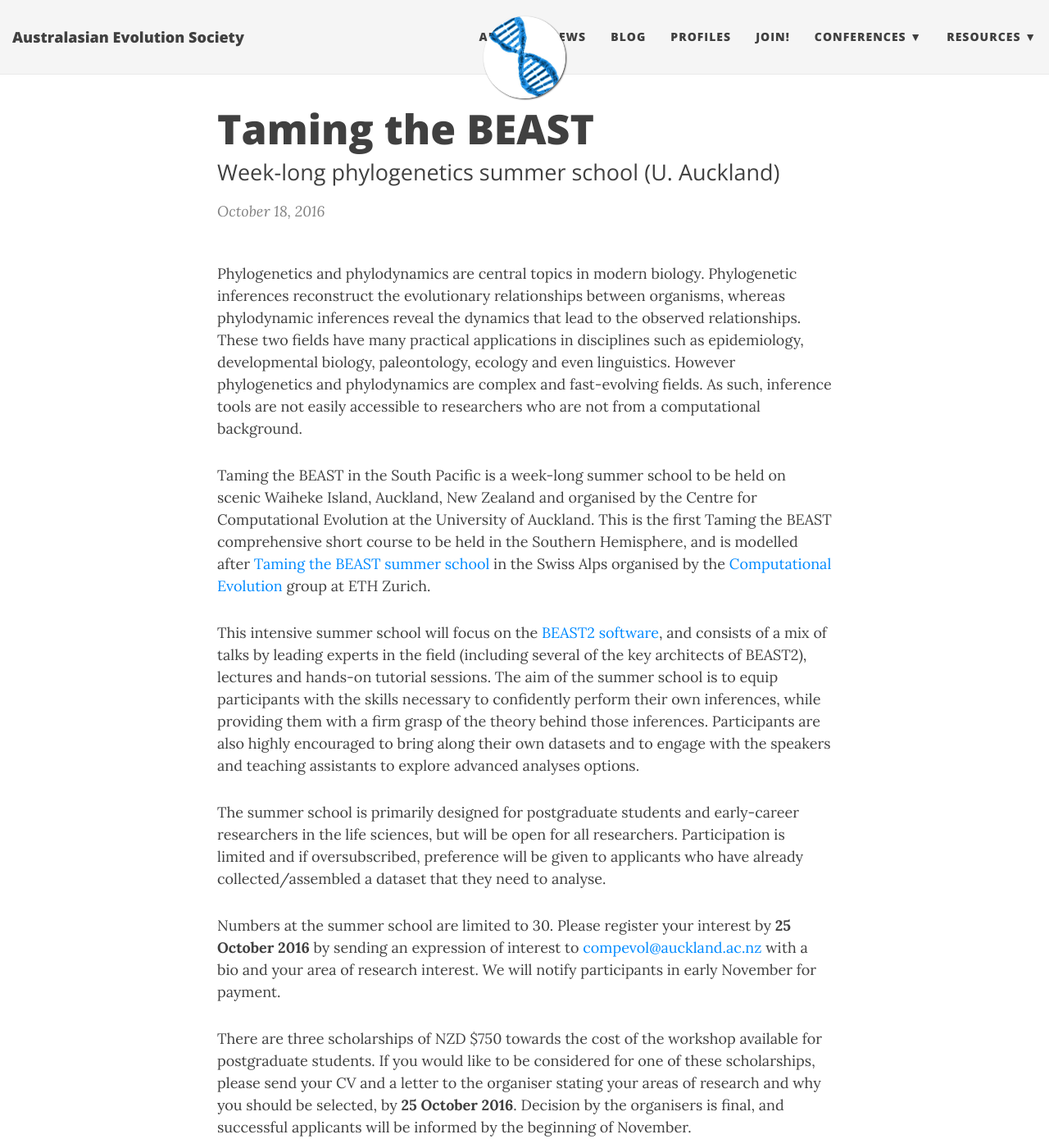
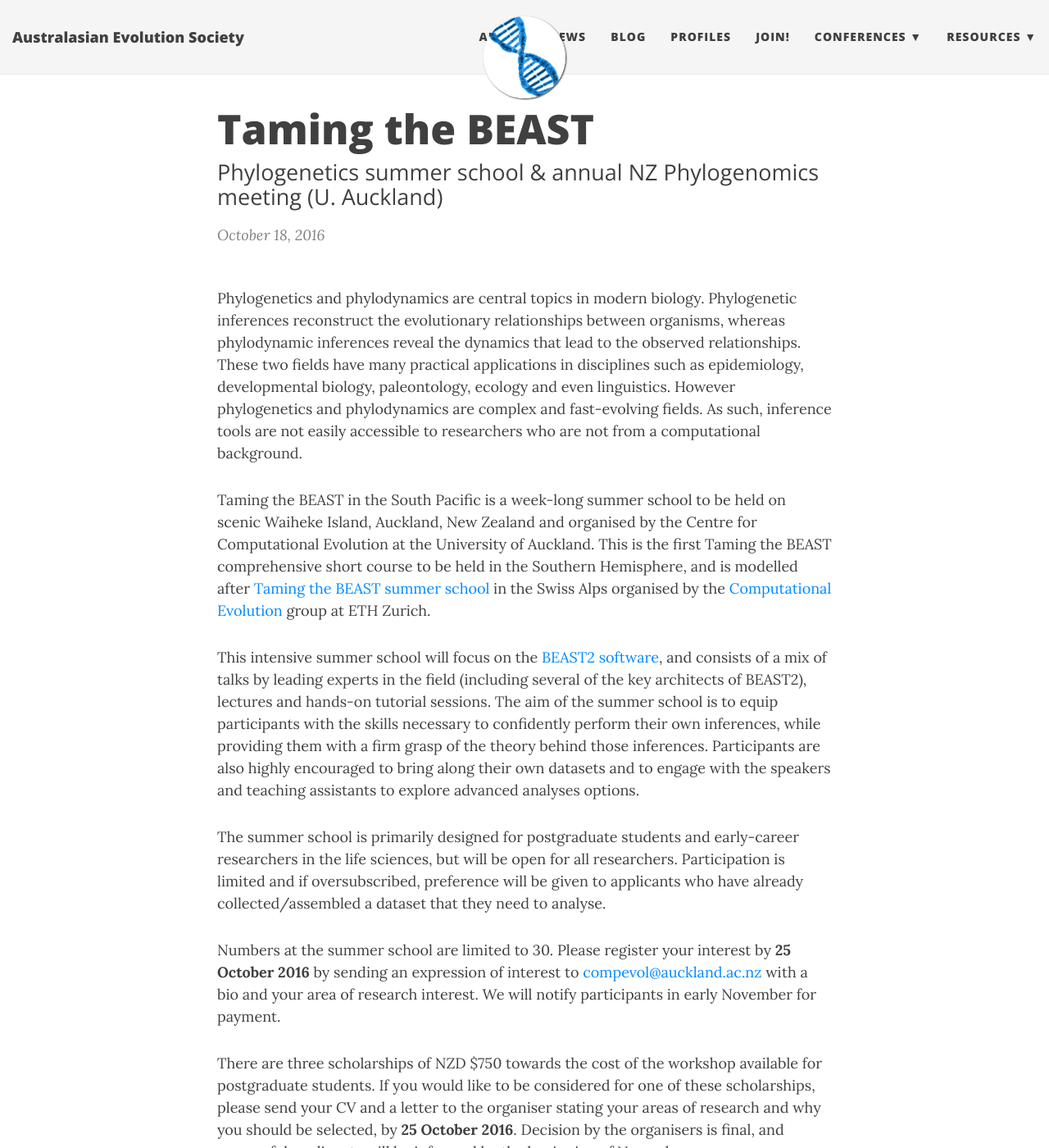
Before and after one commit to ausevo/ausevo.github.io, a Jekyll site: the page built from _posts/news/2016-10-18-beast.md, in a window 1280 px wide and 1400 px high. Shown: the whole window at 82% size. Built offline with Jekyll 4.4.1, drawn with Linux system fonts in a browser that asks for light colours; nearby versions of some CDN libraries; comment, search, counter and statistics services are not loaded; some of the changed text lies outside the part shown.

Commit message:
Update beast

```diff
--- a/_posts/news/2016-10-18-beast.md
+++ b/_posts/news/2016-10-18-beast.md
@@ -1,7 +1,7 @@
 ---
 layout: post
 title: Taming the BEAST
-subtitle: Week-long phylogenetics summer school (U. Auckland)
+subtitle: Phylogenetics summer school & annual NZ Phylogenomics meeting (U. Auckland)
 categories: news
 ---
 
@@ -17,4 +17,6 @@
 
 There are three scholarships of NZD $750 towards the cost of the workshop available for postgraduate students. If you would like to be considered for one of these scholarships, please send your CV and a letter to the organiser stating your areas of research and why you should be selected, by **25 October 2016**. Decision by the organisers is final, and successful applicants will be informed by the beginning of November.
 
+The following week (12-17 February 2017) The University of Auckland will also be hosting **the 21st Annual NZ Phylogenomics meeting**!
+
 Further information can be found at the [official website](https://www.compevol.auckland.ac.nz/en/events/events-2017/02/beast-south-pacific-1.html).
```
